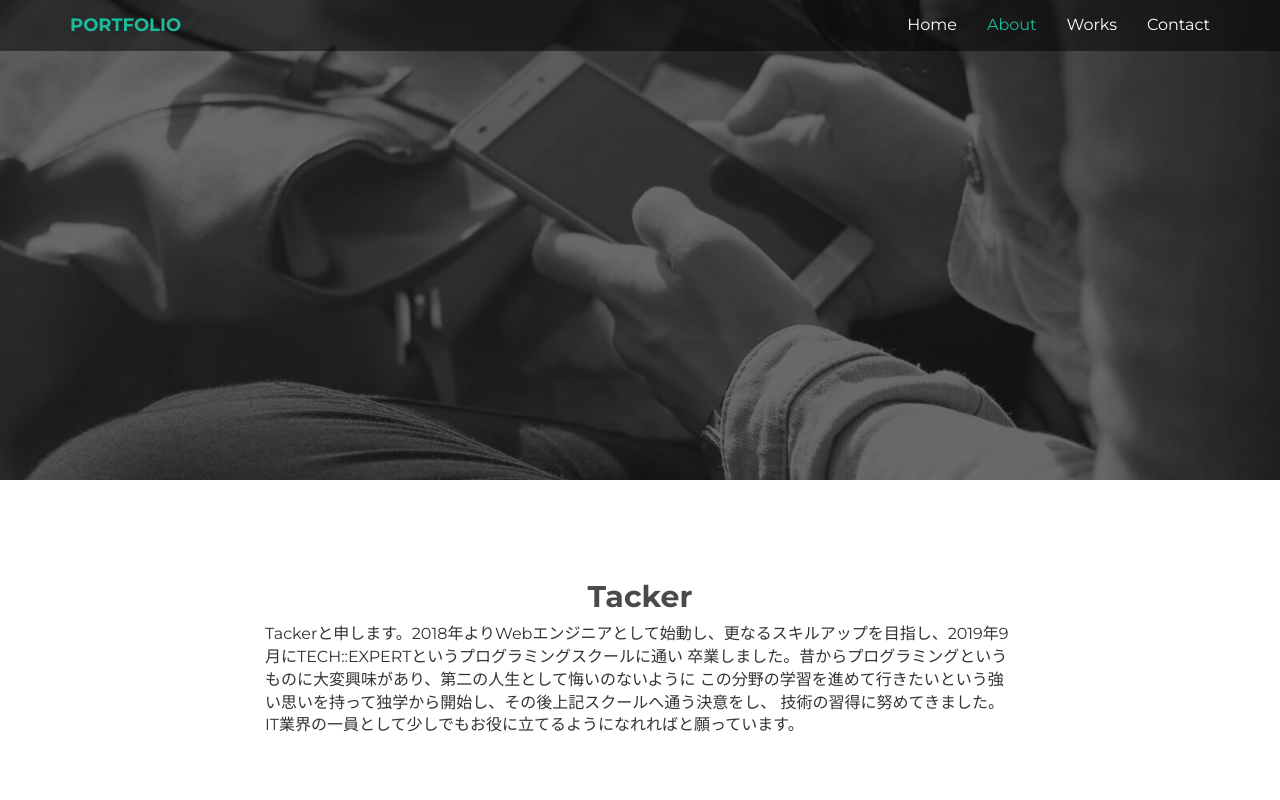
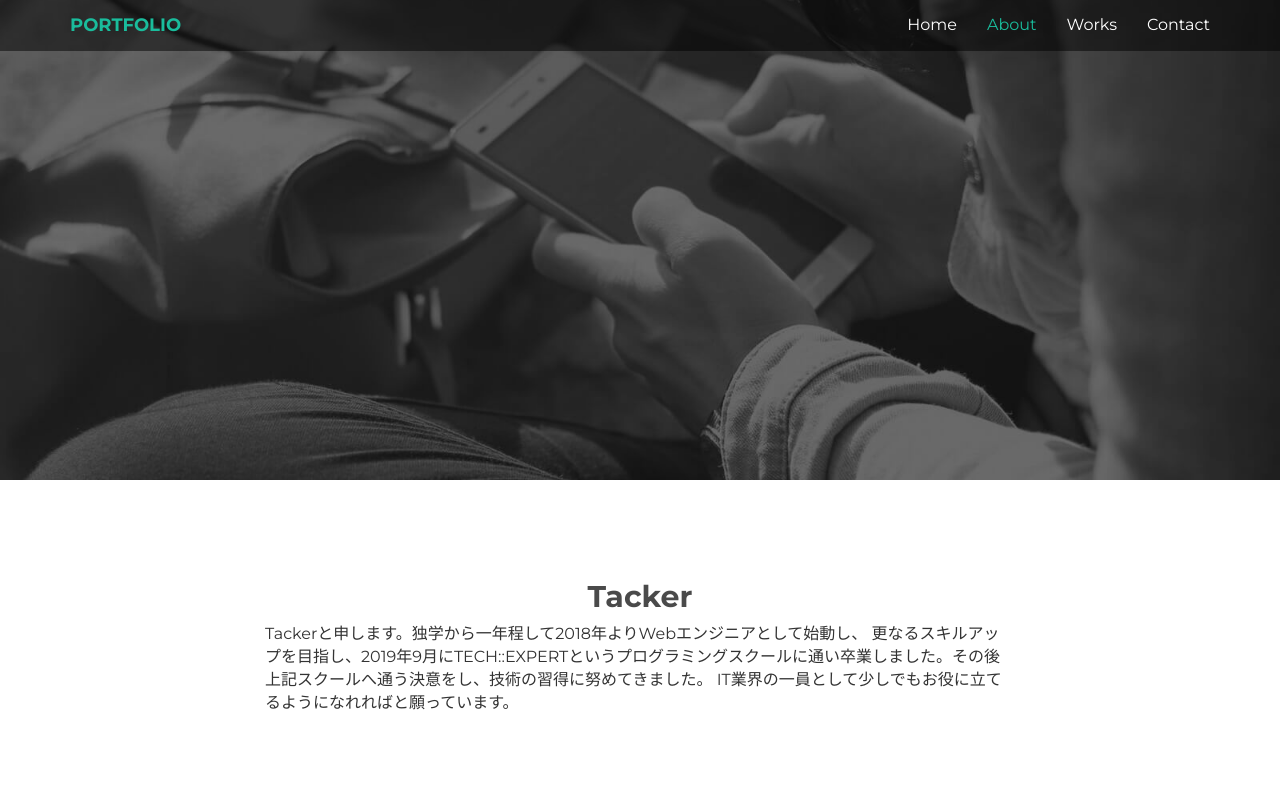
Before and after one commit to bomber0522/taka-portfolio, a plain HTML site: page about.html in a window 1280 px wide. Shown: the top 800 px of the page. Drawn offline with Linux system fonts and the light colour scheme.

Commit message:
modified about.html

```diff
--- a/about.html
+++ b/about.html
@@ -70,10 +70,8 @@
     <div class="row centered mt mb">
       <div class="col-lg-8 col-lg-offset-2">
         <h2>Tacker</h2>
-        <p class="profile_about__discription">Tackerと申します。2018年よりWebエンジニアとして始動し、更なるスキルアップを目指し、2019年9月にTECH::EXPERTというプログラミングスクールに通い
-          卒業しました。昔からプログラミングというものに大変興味があり、第二の人生として悔いのないように
-          この分野の学習を進めて行きたいという強い思いを持って独学から開始し、その後上記スクールへ通う決意をし、
-          技術の習得に努めてきました。
+        <p class="profile_about__discription">Tackerと申します。独学から一年程して2018年よりWebエンジニアとして始動し、
+          更なるスキルアップを目指し、2019年9月にTECH::EXPERTというプログラミングスクールに通い卒業しました。その後上記スクールへ通う決意をし、技術の習得に努めてきました。
           IT業界の一員として少しでもお役に立てるようになれればと願っています。
         </p>
       </div>
```
